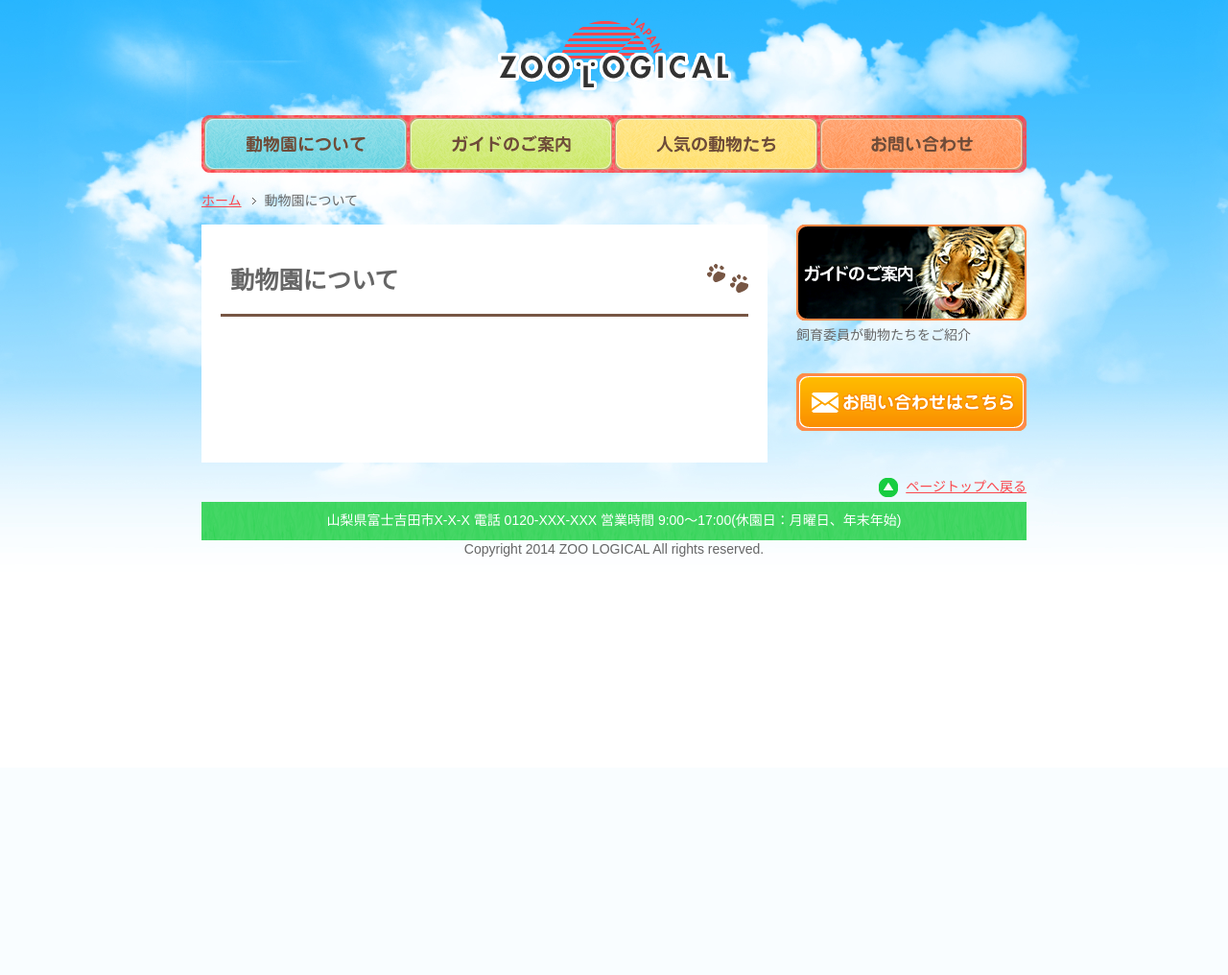
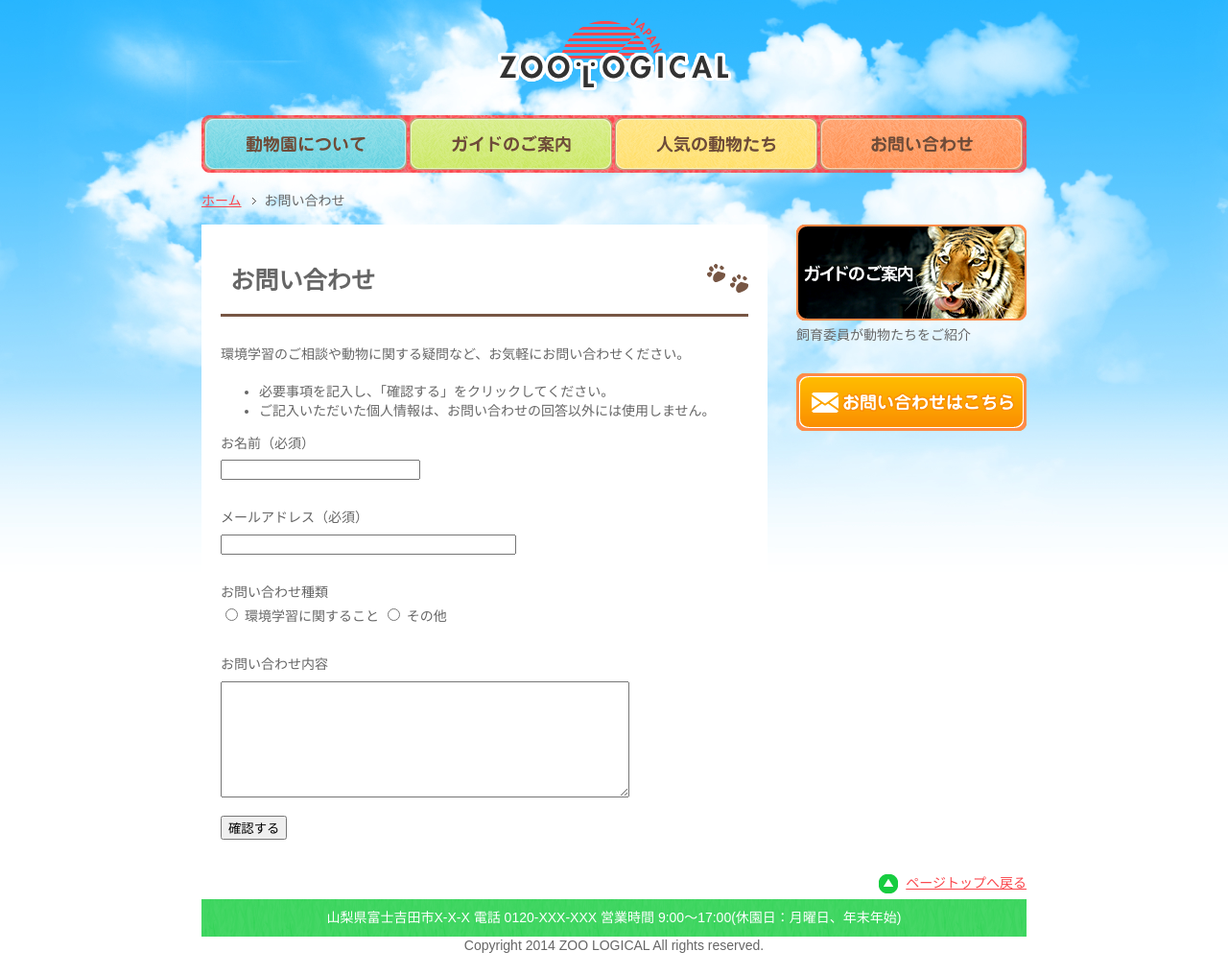
Before and after one commit to miiitaka/web-study, a PHP site: page /contact.html in a window 1280 px wide. Shown: the whole page at 96% size. Before the commit the page ends 580 px from the top, so only its background shows below. Run offline with PHP 8.4, Linux system fonts and the light colour scheme.

Commit message:
2018.04.25 commit.

```diff
--- a/lesson1/contact.html
+++ b/lesson1/contact.html
@@ -2,7 +2,7 @@
 <html lang="ja">
 <head>
 <meta charset="UTF-8">
-<title>動物園について：ZOO LOGICAL</title>
+<title>お問い合わせ：ZOO LOGICAL</title>
 <link rel="stylesheet" href="css/common.css">
 <link rel="stylesheet" href="css/style.css">
 </head>
@@ -27,14 +27,46 @@
   <nav class="nav-breadcrumb">
     <ol>
       <li><a href="index.html">ホーム</a></li>
-      <li>動物園について</li>
+      <li>お問い合わせ</li>
     </ol>
   </nav>
 
   <div class="contents">
     <main>
       <article>
-        <h1>動物園について</h1>
+        <h1>お問い合わせ</h1>
+
+        <p>環境学習のご相談や動物に関する疑問など、お気軽にお問い合わせください。</p>
+
+        <ul>
+          <li>必要事項を記入し、「確認する」をクリックしてください。</li>
+          <li>ご記入いただいた個人情報は、お問い合わせの回答以外には使用しません。</li>
+        </ul>
+
+        <form action="#">
+          <p>
+            <label for="name">お名前（必須）</label><br>
+            <input type="text" id="name" name="name" required>
+          </p>
+          <p>
+            <label for="mail">メールアドレス（必須）</label><br>
+            <input type="email" id="mail" name="mail" required>
+          </p>
+          <p>
+            お問い合わせ種類<br>
+            <input type="radio" id="kind0" name="kind" value="0">
+            <label for="kind0">環境学習に関すること</label>
+            <input type="radio" id="kind1" name="kind" value="1">
+            <label for="kind1">その他</label>
+          </p>
+          <p>
+            <label for="message">お問い合わせ内容</label><br>
+            <textarea id="message" name="message"></textarea>
+          </p>
+          <p>
+            <input type="submit" value="確認する">
+          </p>
+        </form>
       </article>
     </main>
 
--- a/lesson1/css/style.css
+++ b/lesson1/css/style.css
@@ -129,3 +129,11 @@ table tbody tr:nth-child(even) td {
   height: 83px;
   width: 100px;
 }
+
+input[type=text] {
+  width: 200px;
+}
+
+input[type=email] {
+  width: 300px;
+}
--- a/lesson1/material.txt
+++ b/lesson1/material.txt
@@ -78,7 +78,7 @@ ZOO LOGICALでは、特にゴリラ、ホッキョクグマなどが人気です
 環境学習のご相談や動物に関する疑問など、お気軽にお問い合わせください。
 
 必要事項を記入し、「確認する」をクリックしてください。
-ご記入いただいた個人情報穂は、お問い合わせの回答以外には使用しません。
+ご記入いただいた個人情報は、お問い合わせの回答以外には使用しません。
 
 お名前（必須）
 
```
